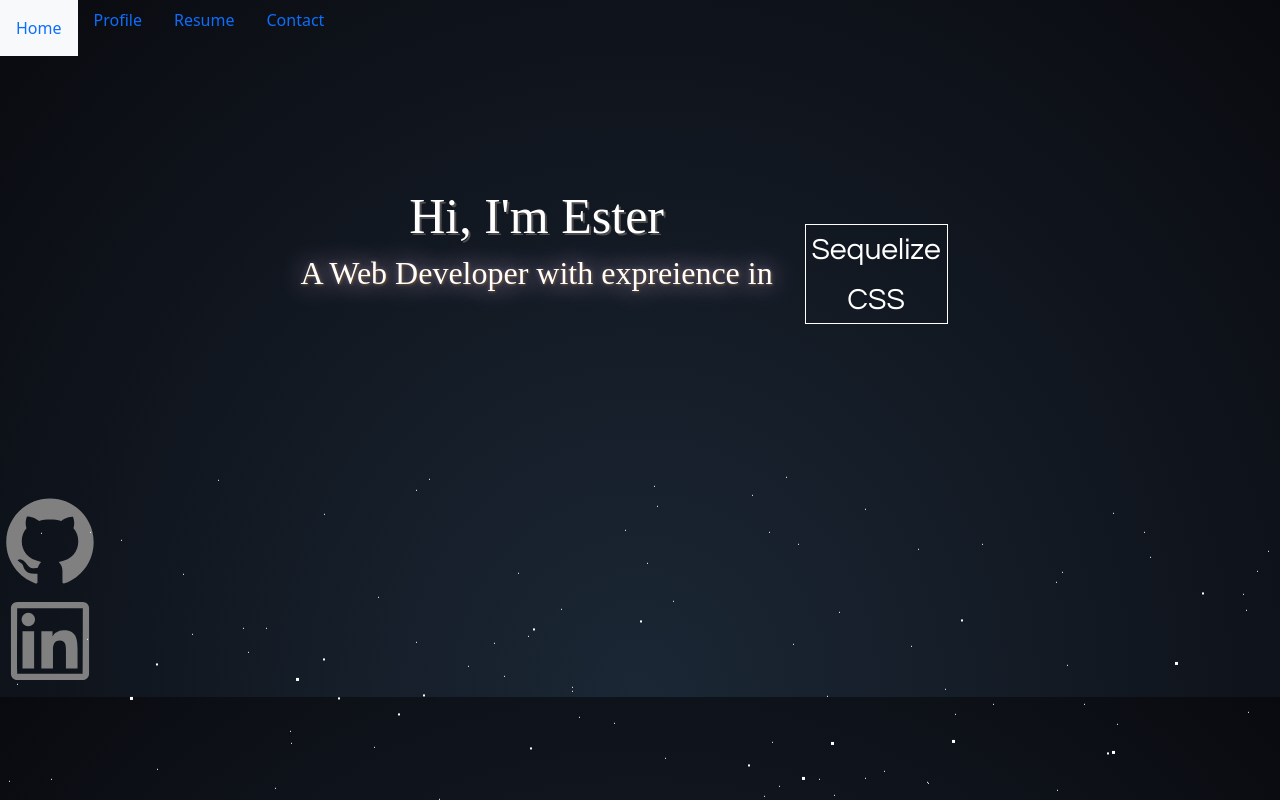
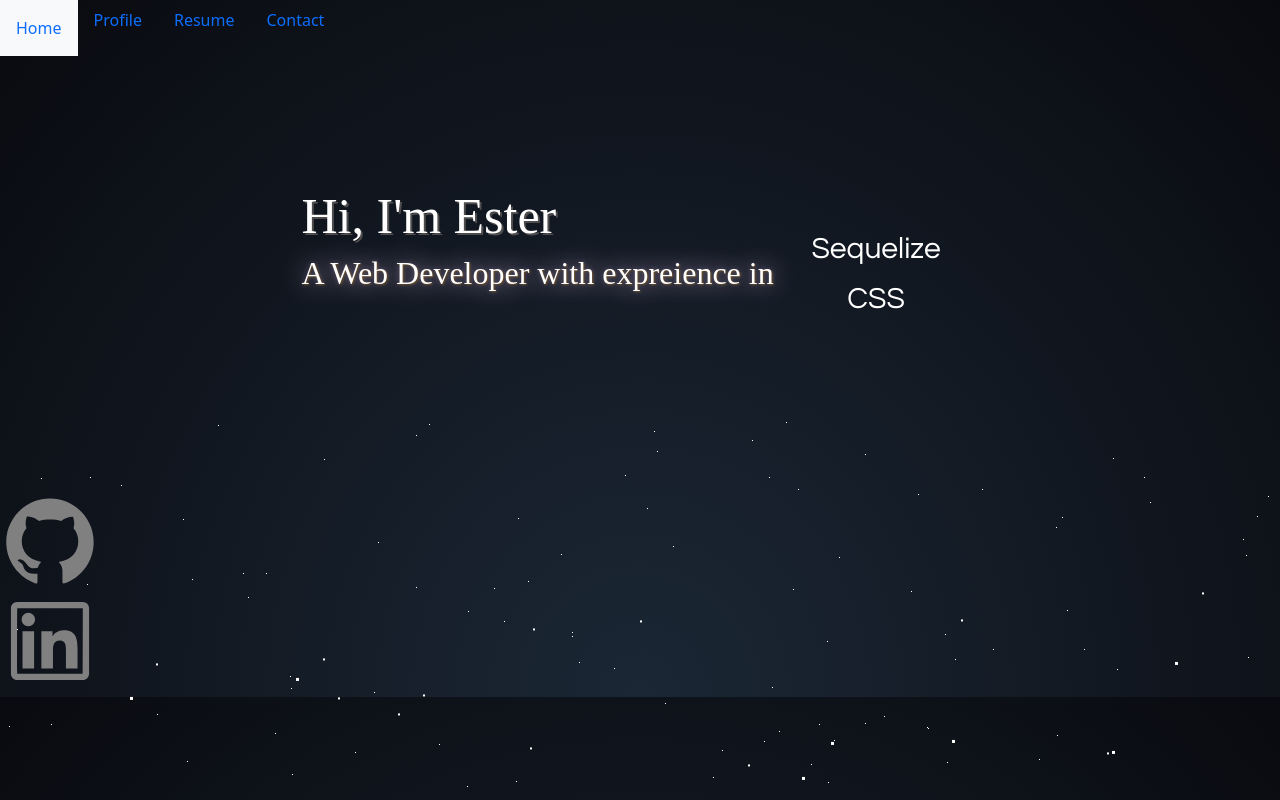
Before and after one commit to kimester/myPortfolio, a React (Create React App) app: page / in a window 1280 px wide. Built offline with nearby package versions, Linux system fonts and the light colour scheme.

Commit message:
final styling

```diff
--- a/src/App.css
+++ b/src/App.css
@@ -57,15 +57,15 @@ h1 {
   height:34vw;
   width: 100vw;
   display: flex;
-  align-self: flex-start;
+  /* align-self: flex-start; */
   justify-content: center;
-
+  text-align:left;
 }
 
 .homebox-subcontainer{
   display: flex;
   flex-direction: column;
-  align-items: center;
+  align-items: right;
   justify-content: center;
   margin-right: 2rem;
 }
@@ -77,7 +77,6 @@ h1 {
   display: flex;
   flex: wrap;
   flex-direction: column;
-
   margin-top: 0px;
 }
 
@@ -142,7 +141,7 @@ h1 {
 }
 
 .card__face--front {
-  background-image: linear-gradient(to bottom right, rgb(113, 128, 123), rgb(221, 210, 113));
+  background-image: linear-gradient(to bottom right, rgb(113, 128, 123), rgb(245, 245, 220));
 
   display: flex;
   align-items: center;
@@ -177,7 +176,7 @@ h1 {
   left: 0;
   right: 0;
   bottom: 0;
-  background-image: linear-gradient(to bottom left, rgb(113, 128, 123), rgb(218, 207, 108));
+  background-image: linear-gradient(to bottom left, rgb(113, 128, 123), rgb(245, 245, 220));
   z-index: -1;
   border-radius: 0px 0px 50% 0px;
 }
@@ -241,7 +240,7 @@ h1 {
   width: 1px;
   height: 1px;
   background: transparent;
-  animation: animStar 50s linear infinite;
+  animation: animStar 40s linear infinite;
   box-shadow: 779px 1331px #fff, 324px 42px #fff, 303px 586px #fff,
   1312px 276px #fff, 451px 625px #fff, 521px 1931px #fff, 1087px 1871px #fff,
   36px 1546px #fff, 132px 934px #fff, 1698px 901px #fff, 1418px 664px #fff,
--- a/src/components/pages/Contact.js
+++ b/src/components/pages/Contact.js
@@ -1,80 +1,90 @@
-
-import React, { useState, useRef } from 'react';
-import emailjs from '@emailjs/browser';
+import React, { useState, useRef } from "react";
+import emailjs from "@emailjs/browser";
 
 export default function Contact() {
-    const [name, setName] = useState('');
-    const [email, setEmail] = useState('');
-    const [message, setMessage] = useState('');
+  const [name, setName] = useState("");
+  const [email, setEmail] = useState("");
+  const [message, setMessage] = useState("");
   const form = useRef();
-;
   const handleFormSubmit = (event) => {
-        event.preventDefault()
+    event.preventDefault();
     // Preventing the default behavior of the form submit (which is to refresh the page)
     if (email && name && message) {
+      const serviceID = "service_2bmlaq8";
+      const templateID = "template_2zi5knz";
+      const publicKey = "w5WVSJbF2wkkie5Tp";
+      const templateParams = { name, email, message };
 
-            const serviceID = "service_2bmlaq8"
-            const templateID = "template_2zi5knz"
-            const publicKey = "w5WVSJbF2wkkie5Tp"
-            const templateParams = { name, email, message }
-
-            emailjs.sendForm(serviceID, templateID, form.current, publicKey)
-                .then((response) => {
+      emailjs.sendForm(serviceID, templateID, form.current, publicKey).then(
+        (response) => {
           // alert("Your email was successfully sent!");
-                    console.log('SUCCESS!', response.status, response.text);
-                }, function (error) {
-                    console.log('FAILED...', error);
-                });
-
+          console.log("SUCCESS!", response.status, response.text);
+        },
+        function (error) {
+          console.log("FAILED...", error);
+        }
+      );
     }
     //     //clear the inputs
-        setName('');
-        setEmail('');
-        setMessage('');
+    setName("");
+    setEmail("");
+    setMessage("");
   };
 
   return (
     <div>
       <h1 className="text-light">Contact Me:</h1>
 
-            <form ref={form} className="form"
+      <form
+        ref={form}
+        className="form"
         onSubmit={handleFormSubmit}
         style={{
-                color:'black',
-                display:"flex",
-                flexDirection:"column",
-                marginTop:"4%",
-                marginLeft:"20%",
-                width:"50%",
+          color: "black",
+          display: "flex",
+          flexDirection: "column",
+          marginTop: "4%",
+          marginLeft: "20%",
+          width: "50%",
+          height: "90vh",
         }}
       >
-                <input className="text-black"
+        <input
+          className="text-black"
           value={name}
           name="name"
-                    onChange={(e) => { setName(e.target.value) }}
+          onChange={(e) => {
+            setName(e.target.value);
+          }}
           type="text"
           placeholder="Your Name"
         />
-                <input className="text-black"
+        <input
+          className="text-black"
           value={email}
           name="email"
-                    onChange={(e) => { setEmail(e.target.value) }}
+          onChange={(e) => {
+            setEmail(e.target.value);
+          }}
           type="email"
           placeholder="Your Email"
         />
-                <textarea className="text-black"
+        <textarea
+          className="text-black"
           value={message}
           name="message"
-                    onChange={(e) => { setMessage(e.target.value) }}
+          onChange={(e) => {
+            setMessage(e.target.value);
+          }}
           type="text"
           placeholder="Your Message"
         />
-                <button style={{alignSelf:"center",width:"80%"}} type="submit">
+        <br></br>
+
+        <button class="btn btn-light" style={{ alignSelf: "center", width: "80%"}} type="submit">
           Submit
         </button>
       </form>
-
-
     </div>
   );
 }
--- a/src/components/pages/Home.js
+++ b/src/components/pages/Home.js
@@ -58,14 +58,14 @@ export default function Home() {
 
       <animated.div
         style={{
-          border: "1px solid white",
+
           color: "black",
           right: 200,
           fontFamily: "Questrial",
           bottom: 10,
           top: 350,
           height: 100,
-          overflow: "auto",
+          overflow: "hidden",
           fontSize: "30px",
           color: "white",
         }}
```
Lines whose indentation alone changed are shown as unchanged.
